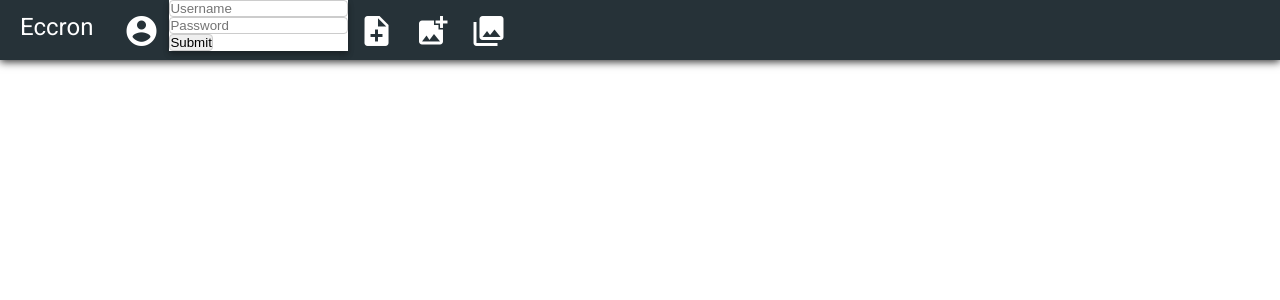
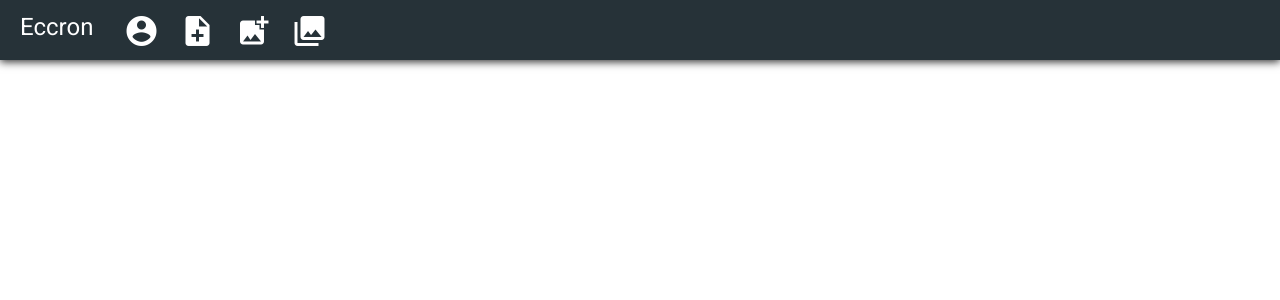
Before and after one commit to TerRriN/Eccron, a PHP site: page / in a window 1280 px wide. Shown: the top 300 px of the page. Run offline with PHP 8.4, Linux system fonts and the light colour scheme; data that the repository does not hold is empty.

Commit message:
fixed login shit

```diff
--- a/css/index-sass.css
+++ b/css/index-sass.css
@@ -3,9 +3,12 @@ body {
 }
 
 .login-dropdown {
-  background-color: #fff;
+  background-color: white;
   box-shadow: 0 3px 6px rgba(0, 0, 0, 0.16), 0 3px 6px rgba(0, 0, 0, 0.23);
   z-index: 5;
+  position: absolute;
+  top: 30px;
+  left: 30px;
 }
 
 .img-dropdown {
@@ -179,6 +182,10 @@ nav ul {
   float: left;
 }
 
+nav ul ul {
+  display: none;
+}
+
 .show {
   display: block;
 }
--- a/index.php
+++ b/index.php
@@ -18,7 +18,7 @@
         <p>Eccron</p>
         <li><a class="loginbtn material-icons md-36">account_circle</a></li>
             <ul class="login-dropdown">
-             <form action="" method="post">
+             <form action="" method="post" class="login-dropdown">
                 <input name="username" placeholder="Username"> </br>
                 <input name="password" placeholder="Password"> </br>
                 <input type="submit" value="Submit">
@@ -134,6 +134,10 @@ $(".post-btn").click(function(){
 $(".select-btn").click(function(){
   $(".select-dropdown").toggleClass("show");
 });
+
+$(".loginbtn").click(function(){
+  $(".login-dropdown").toggleClass("show");
+});
     </script>
 
 </body>
```
Also changed, not shown: css/index.scss (+7 -2 lines), 1 other file.
